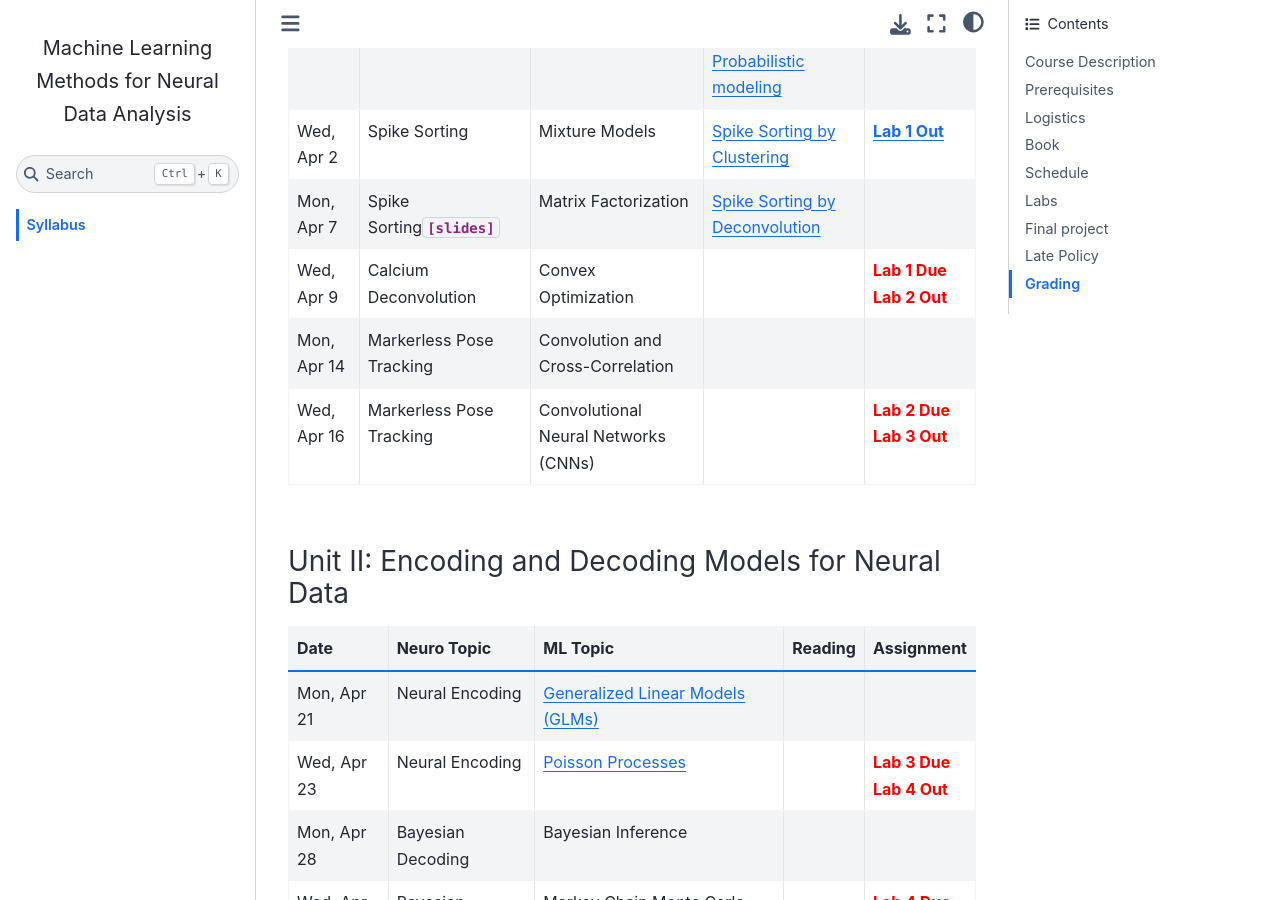
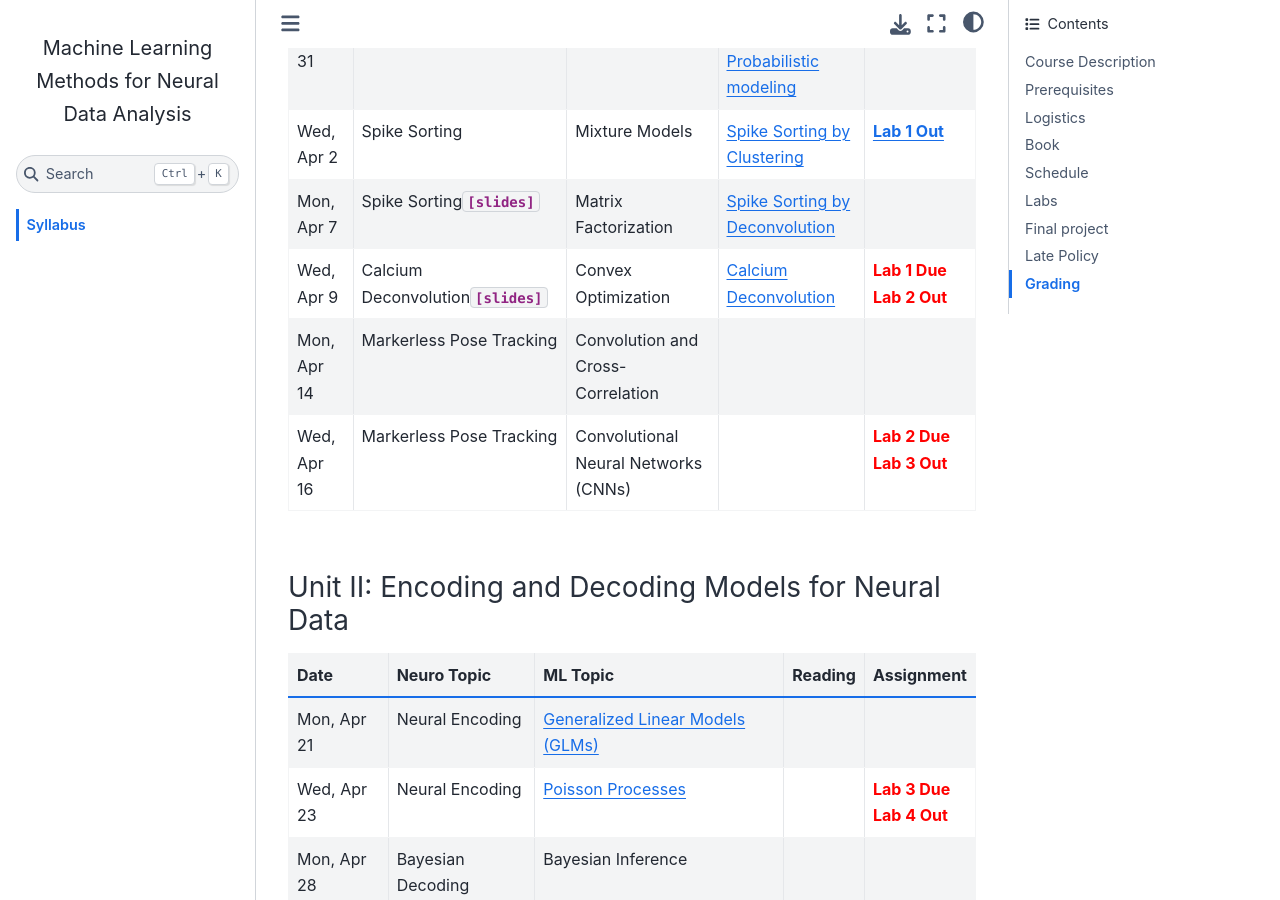
Before and after one commit to slinderman/stats320, a Jupyter Book: the page built from index.md, in a window 1280 px wide and 900 px high, scrolled down 1872 px. Built offline with Jupyter Book 1.0.4 settings and Sphinx 7.4.7 and the Sphinx Book theme 1.1.4, drawn with Linux system fonts in a browser that asks for light colours.

Commit message:
Adding notes for lecture 4

```diff
--- a/index.md
+++ b/index.md
@@ -39,7 +39,7 @@ The lectures develop the theory behind the methods developed in the labs (i.e.,
 | Mon, Mar 31 | Course Overview {Download}`[slides]<slides/pdf/01_intro.pdf>` | | [Basic neurobiology](https://slinderman.github.io/ml4nd/chapters/03_neurobio.html) <br> [Probabilistic modeling](https://slinderman.github.io/ml4nd/chapters/02_probabilistic_modeling.html)|
 | Wed, Apr 2  | Spike Sorting | Mixture Models | [Spike Sorting by Clustering](https://slinderman.github.io/ml4nd/chapters/04a_spike_sorting_clustering.html) | <span style="color:red">[**Lab 1 Out**](https://slinderman.github.io/ml4nd/labs/01a_spike_sorting.html)</span> |
 | Mon, Apr 7  | Spike Sorting{Download}`[slides]<slides/pdf/05_spike_sorting_deconv.pdf>` | Matrix Factorization | [Spike Sorting by Deconvolution](https://slinderman.github.io/ml4nd/chapters/05_deconv_spike_sorting.html) | |
-| Wed, Apr 9  | Calcium Deconvolution | Convex Optimization  | | <span style="color:red">**Lab 1 Due** <br> **Lab 2 Out**</span> |
+| Wed, Apr 9  | Calcium Deconvolution{Download}`[slides]<slides/pdf/06_calcium_imaging.pdf>` | Convex Optimization  | [Calcium Deconvolution](https://slinderman.github.io/ml4nd/chapters/06_calcium_imaging.html) | <span style="color:red">**Lab 1 Due** <br> **Lab 2 Out**</span> |
 | Mon, Apr 14 | Markerless Pose Tracking | Convolution and Cross-Correlation | | |
 | Wed, Apr 16 | Markerless Pose Tracking | Convolutional Neural Networks (CNNs) | | <span style="color:red">**Lab 2 Due** <br> **Lab 3 Out**</span> |
 
```
Also changed, not shown: 1 other file.
